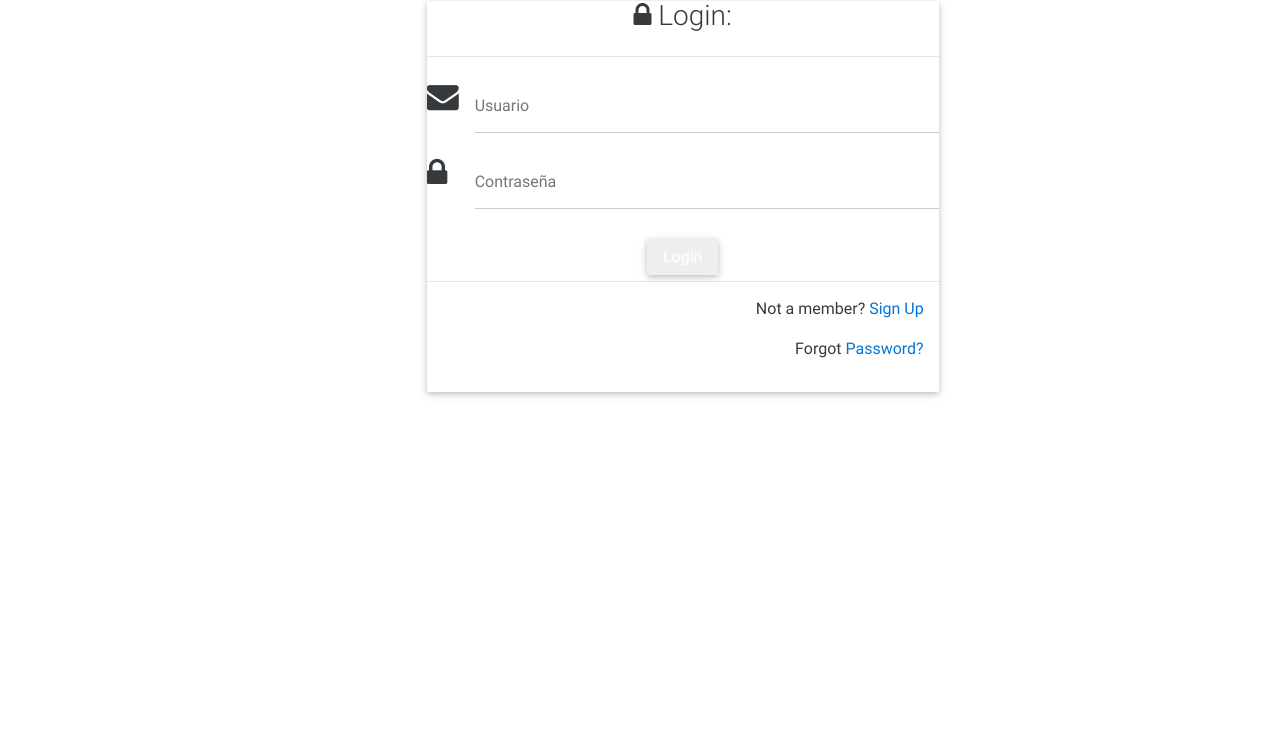
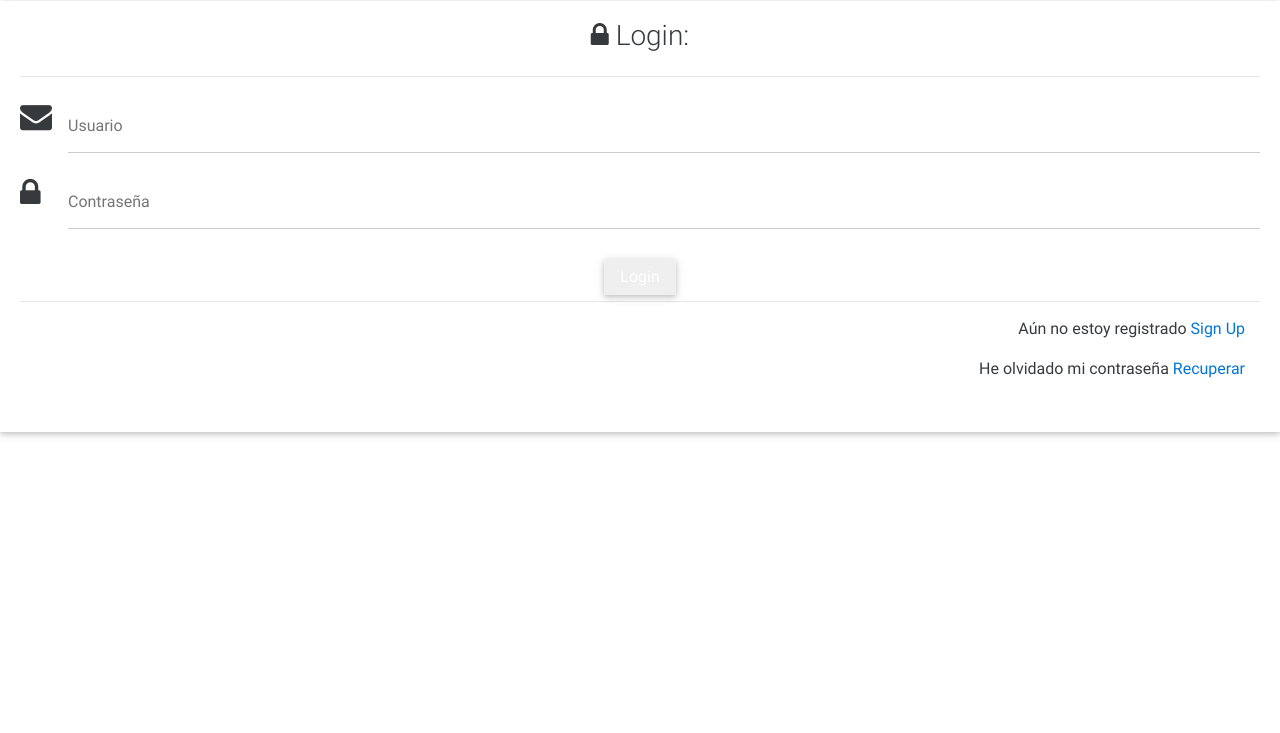
Before and after one commit to brianfleibenzon/tp-dds-2016, a plain HTML site: page web/login.html in a window 1280 px wide. Shown: the part 67-800 px from the top of the page. Drawn offline with Linux system fonts and the light colour scheme.

Commit message:
Ultimos arreglos.

```diff
--- a/web/busqueda.html
+++ b/web/busqueda.html
@@ -5,7 +5,7 @@
 	<meta charset="utf-8">
     <meta name="viewport" content="width=device-width, initial-scale=1, shrink-to-fit=no">
     <meta http-equiv="x-ua-compatible" content="ie=edge">
-	<link href = "imagenes/buscar.ico" type="image/x-icon" rel="shortcut icon" />
+	<link href = "imagenes/poi_icon.ico" type="image/x-icon" rel="shortcut icon" />
 	<title>Búsqueda de POIs</title>
     <!-- Font Awesome -->
     <link rel="stylesheet" href="https://maxcdn.bootstrapcdn.com/font-awesome/4.6.0/css/font-awesome.min.css">
--- a/web/login.html
+++ b/web/login.html
@@ -5,7 +5,7 @@
 	<meta charset="utf-8">
     <meta name="viewport" content="width=device-width, initial-scale=1, shrink-to-fit=no">
     <meta http-equiv="x-ua-compatible" content="ie=edge">
-	<link href = "imagenes/buscar.ico" type="image/x-icon" rel="shortcut icon" />
+	<link href = "imagenes/login_icon.ico" type="image/x-icon" rel="shortcut icon" />
 	<title>Login POIs App</title>
     <!-- Font Awesome -->
     <link rel="stylesheet" href="https://maxcdn.bootstrapcdn.com/font-awesome/4.6.0/css/font-awesome.min.css">
@@ -18,8 +18,7 @@
 </head>
 <body>
 <h2 align="center"><img src="imagenes/poi_icon.ico" height="60px;" width="60px;">Búsqueda de POIs</h2>
-<div class="col-md-4 center-block"></div>
-<div class="card" style="width: 32rem;>
+<div class="card">
     <div class="card-block">
         <!--Header-->
         <div class="text-xs-center">
@@ -46,8 +45,8 @@
  <!--Footer-->
     <div class="modal-footer">
         <div class="options">
-            <p>Not a member? <a href="#">Sign Up</a></p>
-            <p>Forgot <a href="#">Password?</a></p>
+            <p>Aún no estoy registrado <a href="#">Sign Up</a></p>
+            <p>He olvidado mi contraseña <a href="#">Recuperar</a></p>
         </div>
     </div>
 	</div>
```
Also changed, not shown: web/edicionCGP.html (+3 -3 lines), web/edicionComercio.html (+1 -1 lines), web/imagenes/login_icon.ico (added).
